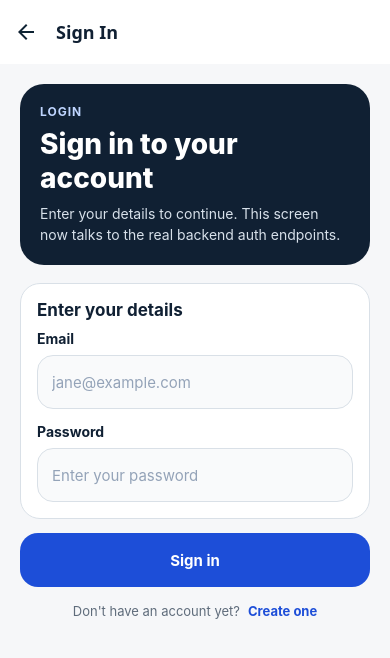
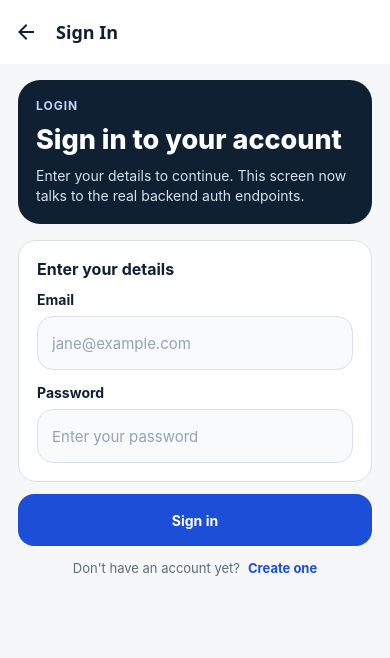
Before and after one commit to erkutoguz/foodsaver, a React Native app in the folder mobile/: screen /Auth in a window 390 px wide. Shown: the top 658 px of the page. Built offline with nearby package versions, Linux system fonts and the light colour scheme; no server answers.

Commit message:
refine mobile ui spacing and layout

```diff
--- a/mobile/src/components/InfoCard.js
+++ b/mobile/src/components/InfoCard.js
@@ -13,9 +13,9 @@ export function InfoCard({ title, children, tone = "default" }) {
 const styles = StyleSheet.create({
   card: {
     backgroundColor: colors.card,
-    borderRadius: 20,
-    padding: 16,
-    gap: 10,
+    borderRadius: 18,
+    padding: 18,
+    gap: 12,
     borderWidth: 1,
     borderColor: colors.line
   },
@@ -25,12 +25,12 @@ const styles = StyleSheet.create({
   },
   cardTitle: {
     color: colors.ink,
-    fontSize: 17,
+    fontSize: 16,
     fontWeight: "700"
   },
   cardText: {
     color: colors.slate,
     fontSize: 14,
-    lineHeight: 21
+    lineHeight: 20
   }
 });
--- a/mobile/src/components/PrimaryButton.js
+++ b/mobile/src/components/PrimaryButton.js
@@ -36,8 +36,8 @@ export function PrimaryButton({
 
 const styles = StyleSheet.create({
   button: {
-    minHeight: 54,
-    borderRadius: 18,
+    minHeight: 52,
+    borderRadius: 16,
     alignItems: "center",
     justifyContent: "center",
     paddingHorizontal: 18,
@@ -61,7 +61,7 @@ const styles = StyleSheet.create({
   },
   label: {
     color: "#ffffff",
-    fontSize: 15,
+    fontSize: 14,
     fontWeight: "700"
   },
   labelSecondary: {
--- a/mobile/src/components/ScreenShell.js
+++ b/mobile/src/components/ScreenShell.js
@@ -37,23 +37,24 @@ const styles = StyleSheet.create({
     backgroundColor: colors.paper
   },
   container: {
-    padding: 20,
-    gap: 18
+    paddingHorizontal: 18,
+    paddingTop: 16,
+    gap: 16
   },
   containerFill: {
     flex: 1
   },
   containerScrollable: {
-    paddingBottom: 28
+    paddingBottom: 34
   },
   scrollContent: {
     flexGrow: 1
   },
   hero: {
     backgroundColor: colors.ink,
-    borderRadius: 24,
-    padding: 20,
-    gap: 8
+    borderRadius: 22,
+    padding: 18,
+    gap: 10
   },
   eyebrow: {
     color: "#bfd5ff",
@@ -63,15 +64,16 @@ const styles = StyleSheet.create({
   },
   title: {
     color: "#ffffff",
-    fontSize: 28,
+    fontSize: 27,
+    lineHeight: 33,
     fontWeight: "800"
   },
   description: {
     color: "#d7e0ea",
     fontSize: 14,
-    lineHeight: 21
+    lineHeight: 20
   },
   content: {
-    gap: 14
+    gap: 12
   }
 });
--- a/mobile/src/screens/HomeScreen.js
+++ b/mobile/src/screens/HomeScreen.js
@@ -14,6 +14,18 @@ export function HomeScreen() {
       title={`Welcome back, ${firstName}`}
       description="Your pantry, recipe ideas, and the items that need attention today will come together here."
     >
+      <View style={styles.quickRow}>
+        <View style={styles.quickCard}>
+          <Text style={styles.quickValue}>Pantry</Text>
+          <Text style={styles.quickLabel}>Track ingredients and expiration dates</Text>
+        </View>
+
+        <View style={[styles.quickCard, styles.quickCardAccent]}>
+          <Text style={styles.quickValue}>Recipes</Text>
+          <Text style={styles.quickLabel}>Turn what you have into meal ideas</Text>
+        </View>
+      </View>
+
       <InfoCard title="What you will see here">
         <View style={styles.list}>
           <Text style={styles.item}>- Remaining item summary</Text>
@@ -30,6 +42,30 @@ export function HomeScreen() {
 }
 
 const styles = StyleSheet.create({
+  quickRow: {
+    gap: 10
+  },
+  quickCard: {
+    borderRadius: 18,
+    backgroundColor: "#ffffff",
+    borderWidth: 1,
+    borderColor: colors.line,
+    padding: 16,
+    gap: 4
+  },
+  quickCardAccent: {
+    backgroundColor: colors.brandSoft
+  },
+  quickValue: {
+    color: colors.ink,
+    fontSize: 18,
+    fontWeight: "800"
+  },
+  quickLabel: {
+    color: colors.slate,
+    fontSize: 13,
+    lineHeight: 19
+  },
   list: {
     gap: 8
   },
--- a/mobile/src/screens/InventoryScreen.js
+++ b/mobile/src/screens/InventoryScreen.js
@@ -70,14 +70,30 @@ export function InventoryScreen() {
 
       {!isLoading && !errorMessage && items.length > 0 ? (
         <View style={styles.list}>
+          <View style={styles.summaryRow}>
+            <View style={styles.summaryPill}>
+              <Text style={styles.summaryPillText}>{items.length} items</Text>
+            </View>
+
+            <Pressable onPress={loadInventory} style={styles.summaryButton}>
+              <Text style={styles.summaryButtonText}>Refresh</Text>
+            </Pressable>
+          </View>
+
           {items.map((item) => (
             <View key={item.id} style={styles.card}>
               <View style={styles.cardTop}>
                 <View style={styles.cardMain}>
+                  <View style={styles.itemNameRow}>
                     <Text style={styles.itemName}>{item.name}</Text>
-                  <Text style={styles.itemMeta}>
+                    <View style={styles.amountPill}>
+                      <Text style={styles.amountPillText}>
                         {item.quantity} {item.unit}
                       </Text>
+                    </View>
+                  </View>
+
+                  <Text style={styles.itemMeta}>Ready to use in your next recipe flow</Text>
                 </View>
 
                 <View style={[styles.statusBadge, getStatusStyle(item.expirationStatus)]}>
@@ -86,14 +102,18 @@ export function InventoryScreen() {
               </View>
 
               <View style={styles.cardBottom}>
-                <Text style={styles.bottomText}>
-                  Category: {item.category || "Not set"}
-                </Text>
+                <View style={styles.detailRow}>
+                  <Text style={styles.detailLabel}>Category</Text>
+                  <Text style={styles.bottomText}>{item.category || "Not set"}</Text>
+                </View>
+                <View style={styles.detailRow}>
+                  <Text style={styles.detailLabel}>Expiration</Text>
                   <Text style={styles.bottomText}>
                     {item.expiresAt
-                    ? `Expires: ${formatDate(item.expiresAt)}`
+                      ? formatDate(item.expiresAt)
                       : "No expiration date"}
                   </Text>
+                </View>
               </View>
             </View>
           ))}
@@ -183,12 +203,42 @@ const styles = StyleSheet.create({
   list: {
     gap: 12
   },
-  card: {
-    borderRadius: 22,
+  summaryRow: {
+    flexDirection: "row",
+    alignItems: "center",
+    justifyContent: "space-between",
+    gap: 10
+  },
+  summaryPill: {
+    borderRadius: 999,
+    backgroundColor: colors.brandSoft,
+    paddingHorizontal: 12,
+    paddingVertical: 8
+  },
+  summaryPillText: {
+    color: colors.brand,
+    fontSize: 12,
+    fontWeight: "700"
+  },
+  summaryButton: {
+    borderRadius: 999,
     backgroundColor: "#ffffff",
     borderWidth: 1,
     borderColor: colors.line,
-    padding: 16,
+    paddingHorizontal: 12,
+    paddingVertical: 8
+  },
+  summaryButtonText: {
+    color: colors.ink,
+    fontSize: 12,
+    fontWeight: "700"
+  },
+  card: {
+    borderRadius: 20,
+    backgroundColor: "#ffffff",
+    borderWidth: 1,
+    borderColor: colors.line,
+    padding: 18,
     gap: 12
   },
   cardTop: {
@@ -199,7 +249,10 @@ const styles = StyleSheet.create({
   },
   cardMain: {
     flex: 1,
-    gap: 4
+    gap: 8
+  },
+  itemNameRow: {
+    gap: 8
   },
   itemName: {
     color: colors.ink,
@@ -207,10 +260,22 @@ const styles = StyleSheet.create({
     fontWeight: "800",
     textTransform: "capitalize"
   },
+  amountPill: {
+    alignSelf: "flex-start",
+    borderRadius: 999,
+    backgroundColor: "#edf2f7",
+    paddingHorizontal: 10,
+    paddingVertical: 6
+  },
+  amountPillText: {
+    color: colors.ink,
+    fontSize: 12,
+    fontWeight: "700"
+  },
   itemMeta: {
     color: colors.slate,
-    fontSize: 14,
-    fontWeight: "600"
+    fontSize: 13,
+    lineHeight: 19
   },
   statusBadge: {
     borderRadius: 999,
@@ -232,10 +297,22 @@ const styles = StyleSheet.create({
     fontWeight: "800"
   },
   cardBottom: {
-    gap: 4
+    gap: 8,
+    paddingTop: 2
+  },
+  detailRow: {
+    flexDirection: "row",
+    alignItems: "center",
+    justifyContent: "space-between",
+    gap: 12
+  },
+  detailLabel: {
+    color: colors.slate,
+    fontSize: 12,
+    fontWeight: "700"
   },
   bottomText: {
-    color: colors.slate,
+    color: colors.ink,
     fontSize: 13,
     lineHeight: 19
   }
--- a/mobile/src/screens/ProfileScreen.js
+++ b/mobile/src/screens/ProfileScreen.js
@@ -24,6 +24,15 @@ export function ProfileScreen() {
       title={`Hi, ${firstName}`}
       description="Your account details and session actions live here. We will add favorites and history to this area next."
     >
+      <View style={styles.topChips}>
+        <View style={styles.chip}>
+          <Text style={styles.chipText}>Signed in</Text>
+        </View>
+        <View style={[styles.chip, styles.chipSoft]}>
+          <Text style={styles.chipTextDark}>Account ready</Text>
+        </View>
+      </View>
+
       <InfoCard title="Your account">
         <View style={styles.profileRow}>
           <View style={styles.avatar}>
@@ -55,6 +64,30 @@ export function ProfileScreen() {
 }
 
 const styles = StyleSheet.create({
+  topChips: {
+    flexDirection: "row",
+    flexWrap: "wrap",
+    gap: 8
+  },
+  chip: {
+    borderRadius: 999,
+    backgroundColor: colors.ink,
+    paddingHorizontal: 12,
+    paddingVertical: 8
+  },
+  chipSoft: {
+    backgroundColor: colors.brandSoft
+  },
+  chipText: {
+    color: "#ffffff",
+    fontSize: 12,
+    fontWeight: "700"
+  },
+  chipTextDark: {
+    color: colors.brand,
+    fontSize: 12,
+    fontWeight: "700"
+  },
   profileRow: {
     flexDirection: "row",
     alignItems: "center",
```
Lines whose indentation alone changed are shown as unchanged.
